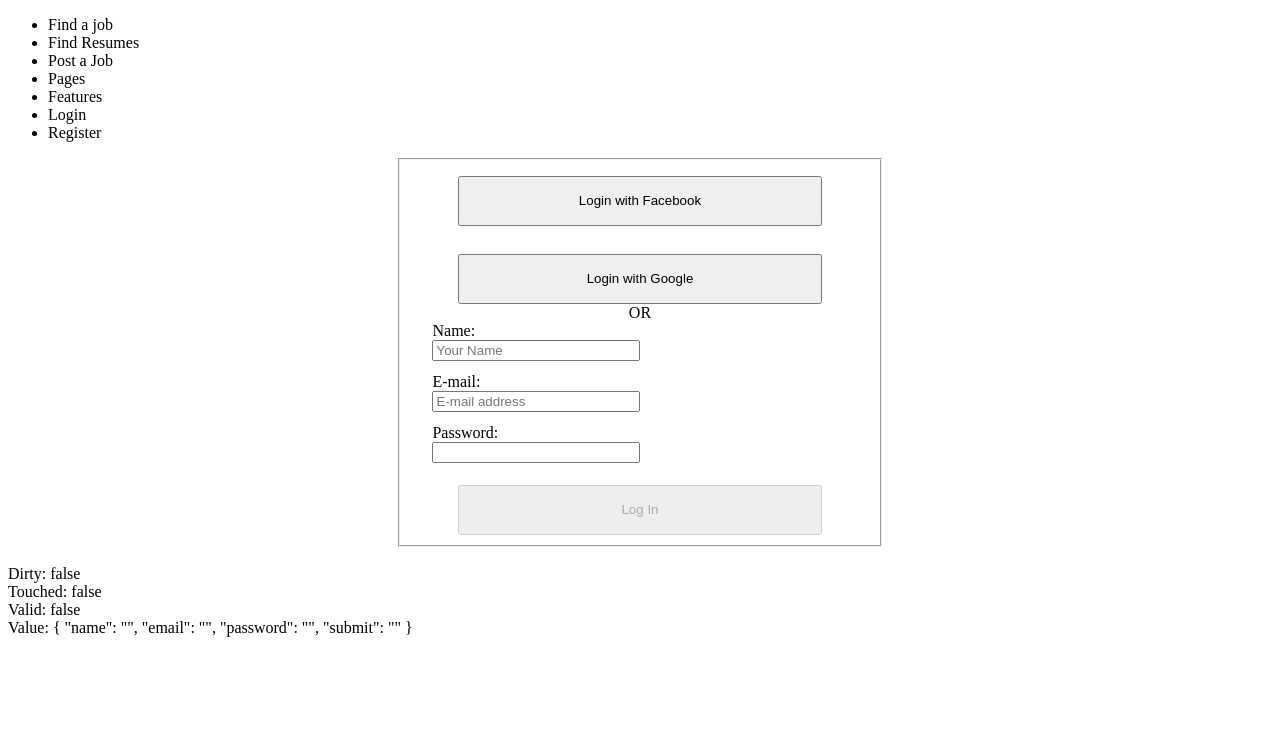
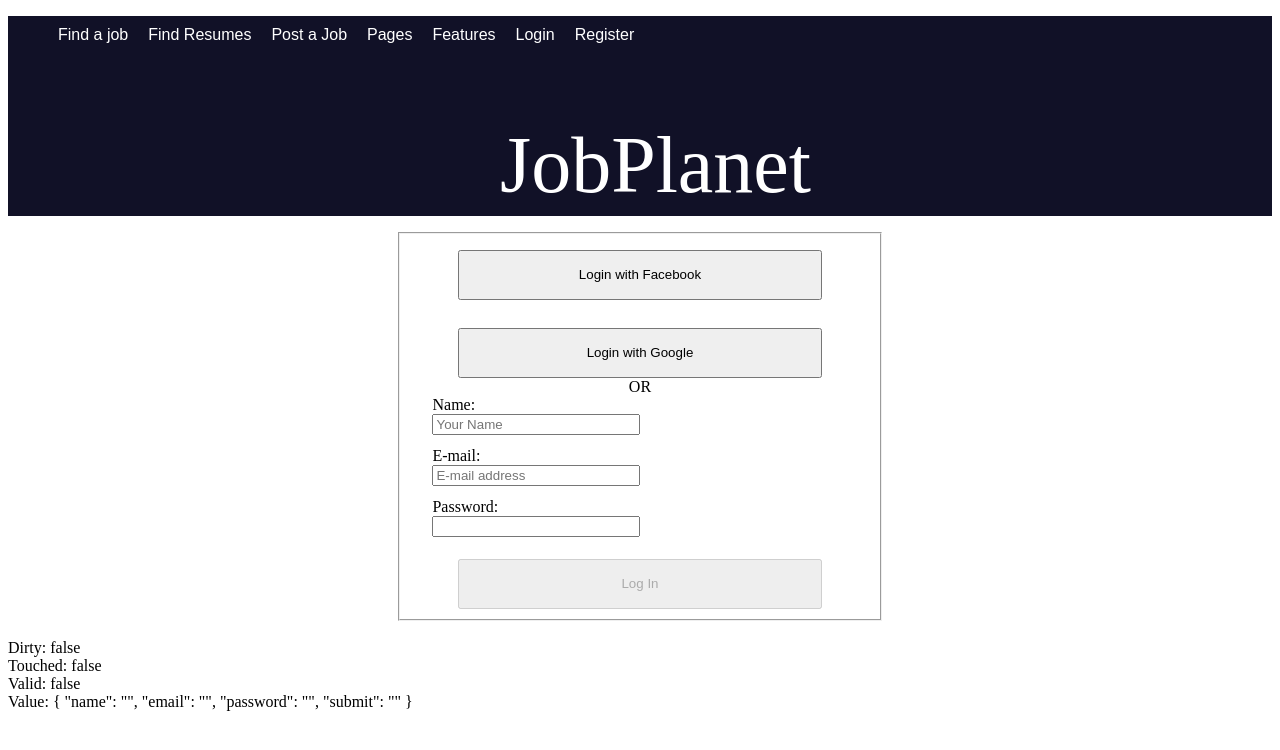
Before and after one commit to Shadow1993/Angular-DoIT-FinalProject-HRApp, an Angular app in the folder JOBPLANET/: page /login in a window 1280 px wide. Shown: the top 750 px of the page. Built offline with nearby package versions, Linux system fonts and the light colour scheme.

Commit message:
Register component, style app component

```diff
--- a/JOBPLANET/src/app/app-routing.module.ts
+++ b/JOBPLANET/src/app/app-routing.module.ts
@@ -3,11 +3,13 @@ import { CommonModule } from '@angular/common';
 import { RouterModule } from '@angular/router';
 import { LoginComponent } from './login/login.component';
 import { JobsComponent } from './jobs/jobs.component';
+import { RegisterComponent } from './register/register.component';
 
 const routes = [
   { path: '', redirectTo: 'login', pathMatch: 'full' },
   { path: 'login', component: LoginComponent},
-  { path: 'jobs', component: JobsComponent}
+  { path: 'jobs', component: JobsComponent },
+  { path: 'register', component: RegisterComponent}
 ];
 
 @NgModule({
--- a/JOBPLANET/src/app/app.component.css
+++ b/JOBPLANET/src/app/app.component.css
@@ -0,0 +1,25 @@
+.nav {
+    font-family: sans-serif;
+    height: 200px;
+    background-color: rgb(17, 17, 39);
+}
+
+.nav li {
+    float: left;
+    cursor: pointer;
+    color: white;
+    padding: 10px;
+    list-style-type:none;
+}
+
+.nav li:hover {
+    color: yellow;
+}
+
+.main {
+    font-size: 80px;
+    color: white;
+    top: 40px;
+    left: 500px;
+    position: absolute;
+}
--- a/JOBPLANET/src/app/app.component.html
+++ b/JOBPLANET/src/app/app.component.html
@@ -5,7 +5,8 @@
     <li>Post a Job</li>
     <li>Pages</li>
     <li>Features</li>
-    <li [routerLink]="['/login']">Login</li>
-    <li>Register</li>
+    <li class="login" [routerLink]="['/login']">Login</li>
+    <li [routerLink]="['/register']">Register</li>
 </ul>
+<p class="main">JobPlanet</p>
 <router-outlet></router-outlet>
--- a/JOBPLANET/src/app/app.module.ts
+++ b/JOBPLANET/src/app/app.module.ts
@@ -13,6 +13,7 @@ import { AppRoutingModule } from './app-routing.module';
 import { LoginModule } from './login/login.module';
 import { JobsService } from './jobs/jobs.service';
 import { HttpModule } from '@angular/http';
+import { RegisterComponent } from './register/register.component';
 
 
 
@@ -22,6 +23,7 @@ import { HttpModule } from '@angular/http';
     UsersComponent,
     JobsComponent,
     CompanyComponent,
+    RegisterComponent,
   ],
   imports: [
     BrowserModule,
--- a/JOBPLANET/src/app/jobs/jobs.component.css
+++ b/JOBPLANET/src/app/jobs/jobs.component.css
@@ -0,0 +1,13 @@
+table, tr, td, th {
+    border: 1px solid black;
+    padding: 5px;
+    border-collapse: collapse;
+}
+
+.jobs {
+    margin: 0px 100px 5px 50px;
+    border: 1px solid black;
+    padding: 15px;
+    background-color: lightgray;
+    border-radius: 15px;
+}
--- a/JOBPLANET/src/app/jobs/jobs.component.html
+++ b/JOBPLANET/src/app/jobs/jobs.component.html
@@ -1,7 +1,8 @@
-<table>
-  <tbody>
-    <tr *ngFor = "let j of jobs">
-      <td>{{j.name}}</td>
-    </tr>
-  </tbody>
-</table>
+<div class="jobs" *ngFor = "let j of jobs">
+  <h1>{{j.name}}</h1>
+  <h2>{{j.categories}} {{j.city}}</h2>
+  <p>{{j.description}}</p>
+  <button>Save job</button>
+  <button>email</button>
+  <button>More..</button>
+</div>
--- /dev/null
+++ b/JOBPLANET/src/app/register/register.component.html
@@ -0,0 +1,3 @@
+<p>
+  register works!
+</p>
--- /dev/null
+++ b/JOBPLANET/src/app/register/register.component.ts
@@ -0,0 +1,15 @@
+import { Component, OnInit } from '@angular/core';
+
+@Component({
+  selector: 'app-register',
+  templateUrl: './register.component.html',
+  styleUrls: ['./register.component.css']
+})
+export class RegisterComponent implements OnInit {
+
+  constructor() { }
+
+  ngOnInit() {
+  }
+
+}
```
Also changed, not shown: JOBPLANET/src/app/register/register.component.css (added), 1 other file (tests, documents, lock files or other folders).
